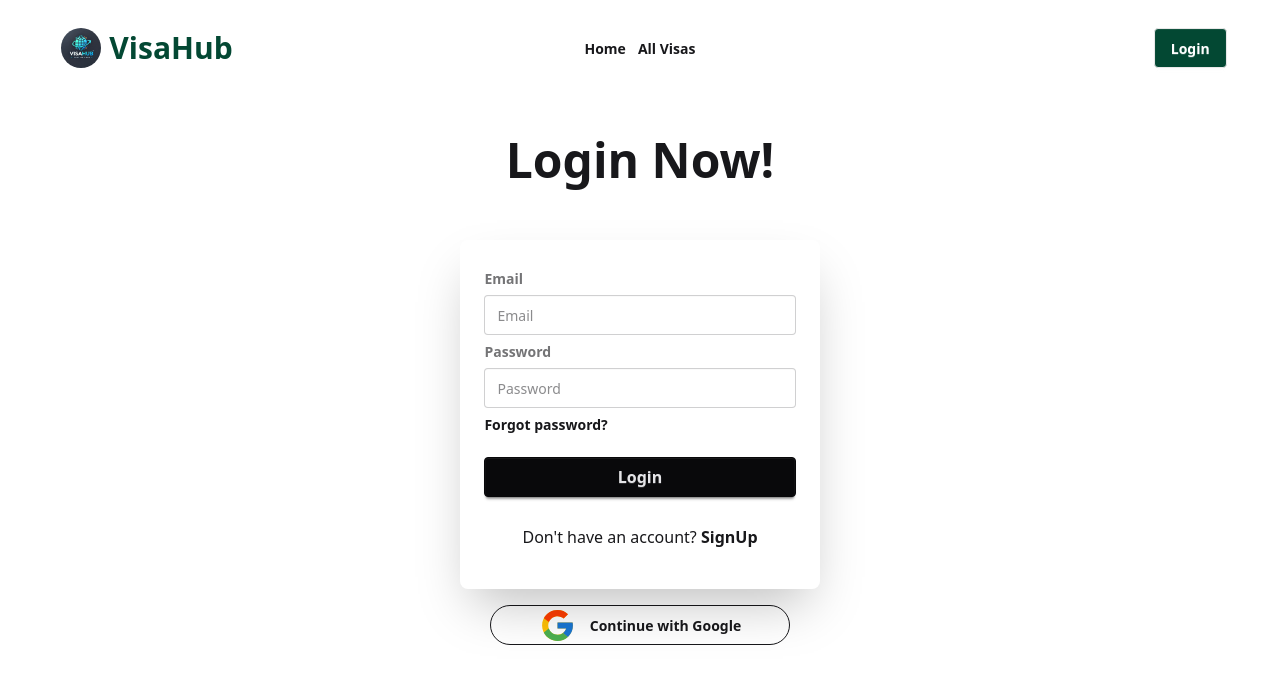
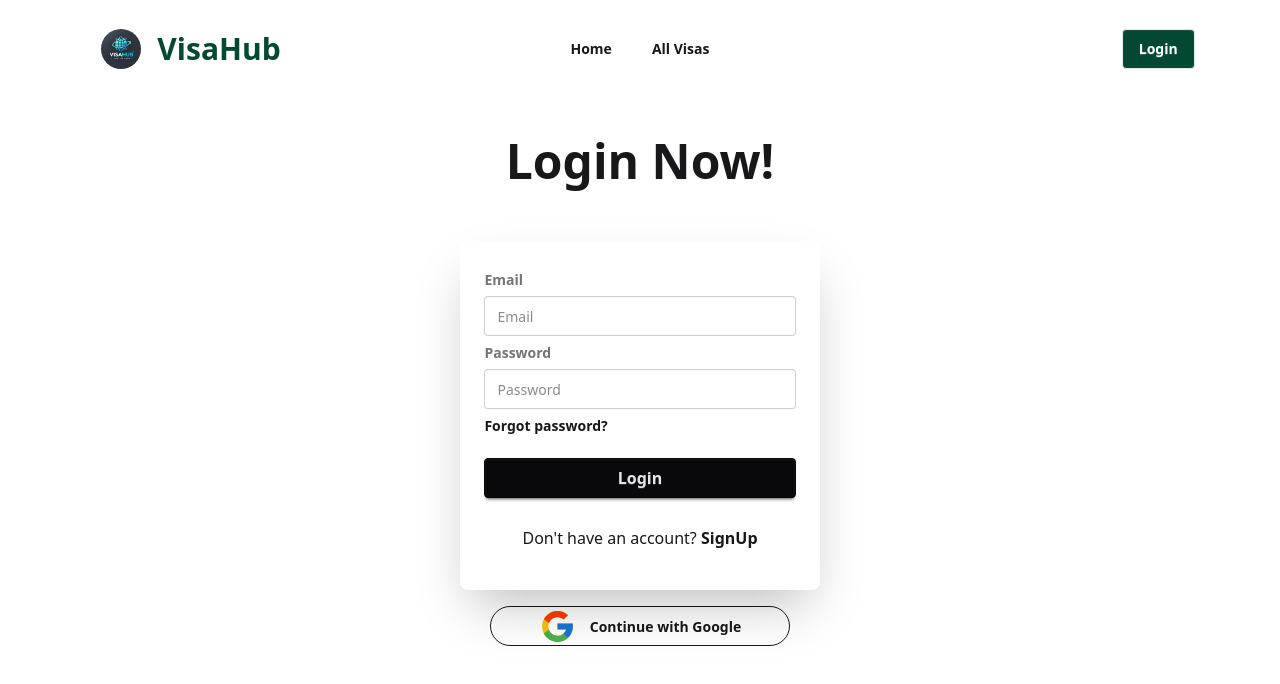
Before and after one commit to tainurrahaman/Visahub-a10-client, a React (Vite) app: page /login in a window 1280 px wide. Shown: the top 684 px of the page. Built offline with nearby package versions, Linux system fonts and the light colour scheme; no server answers.

Commit message:
made navbar fully responsive for small , medium and large devices

```diff
--- a/src/Components/Navbar.jsx
+++ b/src/Components/Navbar.jsx
@@ -1,99 +1,3 @@
-// import { data, Link } from "react-router-dom";
-// import logo from "../assets/logo.webp";
-// import { useContext, useEffect, useState } from "react";
-// import { AuthContext } from "../Provider/AuthProvider";
-// import { toast, ToastContainer } from "react-toastify";
-
-// const Navbar = () => {
-//   const { user, logoutUser } = useContext(AuthContext);
-
-//   const handleLogout = () => {
-//     logoutUser()
-//       .then(() => {
-//         toast("Successfully Logout");
-//       })
-//       .catch((err) => {
-//         toast(err.message);
-//       });
-//   };
-
-//   console.log(user);
-//   console.log(userData);
-
-//   return (
-//     <div className="navbar px-0 bg-base-100">
-//       <div className="navbar-start gap-1 md:gap-2">
-//         <div className="dropdown ">
-//           <div
-//             tabIndex={0}
-//             role="button"
-//             className="btn px-0 btn-ghost md:hidden"
-//           >
-//             <svg
-//               xmlns="http://www.w3.org/2000/svg"
-//               className="h-5 w-5"
-//               fill="none"
-//               viewBox="0 0 24 24"
-//               stroke="currentColor"
-//             >
-//               <path
-//                 strokeLinecap="round"
-//                 strokeLinejoin="round"
-//                 strokeWidth="2"
-//                 d="M4 6h16M4 12h8m-8 6h16"
-//               />
-//             </svg>
-//           </div>
-//           <ul
-//             tabIndex={0}
-//             className="menu menu-sm dropdown-content bg-base-100 rounded-box z-1 mt-3 w-52 p-2 shadow font-semibold space-x-3"
-//           >
-//             <Link to="/">Home</Link>
-//             <Link to="/allVisas">All Visas</Link>
-//           </ul>
-//         </div>
-//         <div className="max-w-6 md:max-w-10 object-center">
-//           <img src={logo} alt="Website Logo" className="rounded-full" />
-//         </div>
-//         <a className="text-[#034833] font-bold text-md md:text-3xl">VisaHub</a>
-//       </div>
-//       <div className="navbar-center hidden md:flex">
-//         <ul className="menu menu-horizontal px-1 space-x-3 font-semibold">
-//           <Link to="/">Home</Link>
-//           <Link to="/visas">All Visas</Link>
-//           {user?.email ? (
-//             <div className="space-x-3 ">
-//               <Link to="/addVisa">Add_Visa</Link>
-//               <Link to={`/visaApplication`}>My_Visa_Application</Link>
-//               <Link to={`/userAddedVisa`}>My_added_Visa</Link>
-//             </div>
-//           ) : (
-//             ""
-//           )}
-//         </ul>
-//       </div>
-//       <div className="navbar-end">
-//         {user?.email ? (
-//           <Link
-//             onClick={handleLogout}
-//             to="/"
-//             className="btn bg-[#034833] text-white"
-//           >
-//             Logout
-//           </Link>
-//         ) : (
-//           <Link to="/login" className=" btn bg-[#034833] text-white">
-//             Login
-//           </Link>
-//         )}
-//       </div>
-//       <ToastContainer></ToastContainer>
-//     </div>
-//   );
-// };
-
-// export default Navbar;
-
 import { Link } from "react-router-dom";
 import logo from "../assets/logo.webp";
 import { useContext } from "react";
@@ -114,13 +18,15 @@ const Navbar = () => {
   };
 
   return (
-    <div className="navbar px-0 bg-base-100">
-      <div className="navbar-start gap-1 md:gap-2">
+    <div className="navbar px-4 sm:px-6 lg:px-8 bg-base-100">
+      {/* Navbar Start: Logo and Mobile Menu */}
+      <div className="navbar-start gap-2 md:gap-4">
+        {/* Mobile Menu Dropdown */}
         <div className="dropdown">
           <div
             tabIndex={0}
             role="button"
-            className="btn px-0 btn-ghost md:hidden"
+            className="btn btn-ghost px-0 lg:hidden"
           >
             <svg
               xmlns="http://www.w3.org/2000/svg"
@@ -139,35 +45,69 @@ const Navbar = () => {
           </div>
           <ul
             tabIndex={0}
-            className="menu menu-sm dropdown-content bg-base-100 rounded-box z-1 mt-3 w-52 p-2 shadow font-semibold space-x-3"
+            className="menu menu-sm dropdown-content bg-base-100 rounded-box z-10 mt-3 w-52 p-2 shadow font-semibold"
           >
-            <Link to="/">Home</Link>
-            <Link to="/allVisas">All Visas</Link>
+            <li>
+              <Link to="/">Home</Link>
+            </li>
+            <li>
+              <Link to="/allVisas">All Visas</Link>
+            </li>
+            {user?.email && (
+              <>
+                <li>
+                  <Link to="/addVisa">Add Visa</Link>
+                </li>
+                <li>
+                  <Link to="/visaApplication">My Visa Application</Link>
+                </li>
+                <li>
+                  <Link to="/userAddedVisa">My Added Visa</Link>
+                </li>
+              </>
+            )}
           </ul>
         </div>
-        <div className="max-w-6 md:max-w-10 object-center">
+
+        {/* Logo and Brand Name */}
+        <div className="max-w-8 md:max-w-10">
           <img src={logo} alt="Website Logo" className="rounded-full" />
         </div>
-        <a className="text-[#034833] font-bold text-md md:text-3xl">VisaHub</a>
+        <a className="text-[#034833] font-bold text-lg md:text-2xl lg:text-3xl">
+          VisaHub
+        </a>
       </div>
-      <div className="navbar-center hidden md:flex">
-        <ul className="menu menu-horizontal px-1 space-x-3 font-semibold">
-          <Link to="/">Home</Link>
-          <Link to="/visas">All Visas</Link>
-          {user?.email ? (
-            <div className="space-x-3">
-              <Link to="/addVisa">Add_Visa</Link>
-              <Link to={`/visaApplication`}>My_Visa_Application</Link>
-              <Link to={`/userAddedVisa`}>My_added_Visa</Link>
-            </div>
-          ) : (
-            ""
+
+      {/* Navbar Center: Desktop Menu */}
+      <div className="navbar-center hidden lg:flex">
+        <ul className="menu menu-horizontal px-1 gap-4 font-semibold">
+          <li>
+            <Link to="/">Home</Link>
+          </li>
+          <li>
+            <Link to="/visas">All Visas</Link>
+          </li>
+          {user?.email && (
+            <>
+              <li>
+                <Link to="/addVisa">Add Visa</Link>
+              </li>
+              <li>
+                <Link to="/visaApplication">My Visa Application</Link>
+              </li>
+              <li>
+                <Link to="/userAddedVisa">My Added Visa</Link>
+              </li>
+            </>
           )}
         </ul>
       </div>
+
+      {/* Navbar End: Login/Logout and User Profile */}
       <div className="navbar-end">
         {user?.email ? (
-          <div className="flex items-center gap-2">
+          <div className="flex items-center gap-4">
+            {/* User Profile Image with Hover Effect */}
             <div className="relative group">
               <img
                 src={user.photoURL}
@@ -178,6 +118,7 @@ const Navbar = () => {
                 {user.displayName}
               </div>
             </div>
+            {/* Logout Button */}
             <Link
               onClick={handleLogout}
               to="/"
@@ -192,7 +133,8 @@ const Navbar = () => {
           </Link>
         )}
       </div>
-      <ToastContainer></ToastContainer>
+
+      <ToastContainer />
     </div>
   );
 };
--- a/src/Pages/UserAddedVisa.jsx
+++ b/src/Pages/UserAddedVisa.jsx
@@ -19,7 +19,6 @@ const UserAddedVisa = () => {
         setLoading(false);
       })
       .catch((error) => {
-        // console.log(error);
         setLoading(false);
       });
   }, [user.email]);
@@ -29,7 +28,7 @@ const UserAddedVisa = () => {
       <Navbar></Navbar>
       <div className="p-5">
         <h2 className="font-bold text-xl md:text-3xl my-3 md:my-5">
-          Total Visa Added: {addedVisaData.length}
+          Total added Visa: {addedVisaData.length}
         </h2>
 
         <div className="grid grid-cols-1 md:grid-cols-2 lg:grid-cols-3 gap-5 rounded-lg">
```
Also changed, not shown: src/Components/SignUp.jsx (+12 -139 lines), src/Pages/AddVisaPage.jsx (+23 -27 lines).
